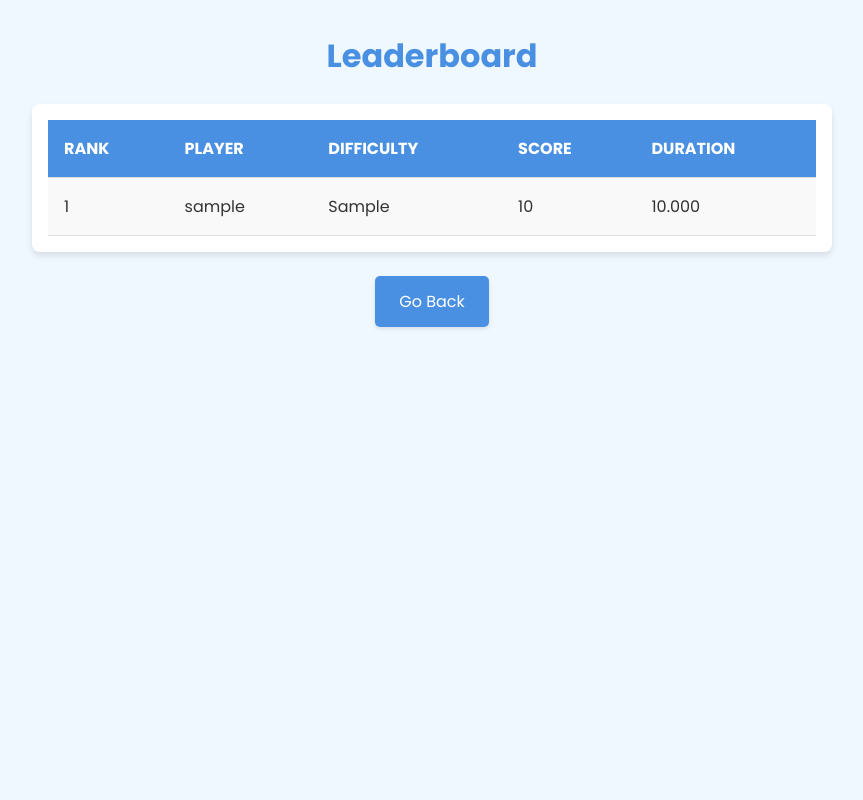
After one commit to BaptTF/English-Project, a Flask app: page /leaderboard in a window 1280 px wide. The commit adds this page. Shown: the whole page, without its empty margins (208-1071 px from the left). Run offline with Flask 3, Linux system fonts and the light colour scheme; tables that the repository leaves empty hold one stand-in row (values such as "Sample post"); parts of the project's set-up code (start-up, migrations or seed data) failed here and were passed over.

Commit message:
feat: add full leaderboard view and update styles for leaderboard page

```diff
--- a/app.py
+++ b/app.py
@@ -138,7 +138,7 @@ def submit_word():
 
 
 @app.route("/scores")
-def leaderboard():
+def scores():
     scores = (
         session_db.query(Score)
         .order_by(
@@ -156,6 +156,27 @@ def leaderboard():
     )
     return [score.to_dict() for score in scores]
 
+@app.route("/scoresFull")
+def scoresFull():
+    scores = (
+        session_db.query(Score)
+        .order_by(
+            (
+                (Score.score / Score.duration_seconds)
+                * case(
+                    (Score.difficulty == "hard", 1.5),
+                    (Score.difficulty == "normal", 1),
+                    (Score.difficulty == "easy", 0.5),
+                    else_=1,
+                )
+            ).desc()
+        )
+    )
+    return [score.to_dict() for score in scores]
+
+@app.route("/leaderboard")
+def leaderboard():
+    return render_template("leaderboard.html")
 
 @app.route("/count")
 def count():
--- /dev/null
+++ b/static/styles/leaderboard.css
@@ -0,0 +1,136 @@
+/* Reset some basic elements */
+* {
+    margin: 0;
+    padding: 0;
+    box-sizing: border-box;
+}
+
+/* Define some CSS variables for easy theming */
+:root {
+    --primary-color: #4a90e2;
+    --background-color: #f0f8ff;
+    --text-color: #333;
+    --shadow-color: rgba(0, 0, 0, 0.1);
+    --table-border: #ddd;
+}
+
+/* Global body styling */
+body {
+    font-family: 'Poppins', sans-serif;
+    background-color: var(--background-color);
+    color: var(--text-color);
+    padding: 2rem;
+    display: flex;
+    flex-direction: column;
+    align-items: center;
+    min-height: 100vh;
+}
+
+/* Leaderboard heading */
+h2 {
+    text-align: center;
+    color: var(--primary-color);
+    margin-bottom: 1.5rem;
+    font-size: 2rem;
+}
+
+/* Leaderboard container */
+#leaderboard {
+    width: 100%;
+    max-width: 800px;
+    background-color: white;
+    border-radius: 8px;
+    box-shadow: 0 4px 6px var(--shadow-color);
+    overflow-x: auto;
+    padding: 1rem;
+}
+
+/* Table styling within the leaderboard container */
+#leaderboard table {
+    width: 100%;
+    border-collapse: collapse;
+}
+
+/* Table headers and cells */
+#leaderboard th,
+#leaderboard td {
+    padding: 1rem;
+    border-bottom: 1px solid var(--table-border);
+    text-align: left;
+}
+
+/* Table header styling */
+#leaderboard th {
+    background-color: var(--primary-color);
+    color: white;
+    font-weight: bold;
+    text-transform: uppercase;
+}
+
+/* Zebra striping for table rows */
+#leaderboard tr:nth-child(even) {
+    background-color: #f9f9f9;
+}
+
+/* Hover effect for table rows */
+#leaderboard tr:hover {
+    background-color: #f1f1f1;
+}
+
+.go-back-container {
+    text-align: center;
+    margin-top: 1.5rem;
+}
+
+.go-back-button {
+    display: inline-block;
+    padding: 0.8rem 1.5rem;
+    font-size: 1rem;
+    background-color: var(--primary-color);
+    color: white;
+    text-decoration: none;
+    border-radius: 5px;
+    transition: all 0.3s ease;
+    box-shadow: 0 2px 4px var(--shadow-color);
+}
+
+.go-back-button:hover {
+    background-color: #357abd;
+    transform: translateY(-2px);
+    box-shadow: 0 4px 6px var(--shadow-color);
+}
+
+/* Fade-in animation */
+@keyframes fadeIn {
+    from {
+        opacity: 0;
+        transform: translateY(20px);
+    }
+
+    to {
+        opacity: 1;
+        transform: translateY(0);
+    }
+}
+
+.fade-in {
+    animation: fadeIn 0.5s ease-out;
+}
+
+/* Responsive adjustments */
+@media (max-width: 600px) {
+    body {
+        padding: 1rem;
+    }
+
+    h2 {
+        font-size: 1.5rem;
+        margin-bottom: 1rem;
+    }
+
+    #leaderboard th,
+    #leaderboard td {
+        padding: 0.75rem;
+        font-size: 0.9rem;
+    }
+}
--- /dev/null
+++ b/static/updateLeaderboardFull.js
@@ -0,0 +1,32 @@
+function updateLeaderboard() {
+    fetch('/scoresFull')
+        .then(response => response.json())
+        .then(data => {
+            const leaderboard = document.getElementById('leaderboard');
+            const table = document.createElement('table');
+
+            const headerRow = document.createElement('tr');
+            ['Rank', 'Player', 'Difficulty', 'Score', 'Duration'].forEach(headerText => {
+                const header = document.createElement('th');
+                header.textContent = headerText;
+                headerRow.appendChild(header);
+            });
+            table.appendChild(headerRow);
+
+            data.forEach((score, index) => {
+                const row = document.createElement('tr');
+                [index + 1, score.username, score.difficulty, score.score, score.duration].forEach(text => {
+                    const cell = document.createElement('td');
+                    cell.textContent = text;
+                    row.appendChild(cell);
+                });
+                table.appendChild(row);
+            });
+
+            leaderboard.innerHTML = '';
+            leaderboard.appendChild(table);
+        })
+        .catch(error => console.error('Error fetching scores:', error));
+}
+
+updateLeaderboard();
--- a/templates/index.html
+++ b/templates/index.html
@@ -38,6 +38,10 @@
         <div id="leaderboard" class="fade-in"></div>
     </div>
 
+    <div class="view-leaderboard fade-in">
+        <a href="/leaderboard" class="view-button">View Full Leaderboard</a>
+    </div>
+
     <footer class="fade-in">
         <div class="footer-content">
             <div class="score-info">
--- /dev/null
+++ b/templates/leaderboard.html
@@ -0,0 +1,21 @@
+<!DOCTYPE html>
+<html lang="en">
+
+<head>
+    <meta charset="UTF-8">
+    <meta name="viewport" content="width=device-width, initial-scale=1.0">
+    <title>Leaderboard</title>
+    <link href="https://fonts.googleapis.com/css2?family=Poppins:wght@400;600;700&display=swap" rel="stylesheet">
+    <link rel="stylesheet" type="text/css" href="{{ url_for('static',filename='styles/leaderboard.css') }}">
+    <script src="/static/updateLeaderboardFull.js"></script>
+</head>
+
+<body>
+    <h2 class="fade-in">Leaderboard</h2>
+    <div id="leaderboard" class="fade-in"></div>
+    <div class="go-back-container fade-in">
+        <a href="/" class="go-back-button">Go Back</a>
+    </div>
+</body>
+
+</html>
```
Also changed, not shown: static/styles/index.css (+23 -0 lines).
